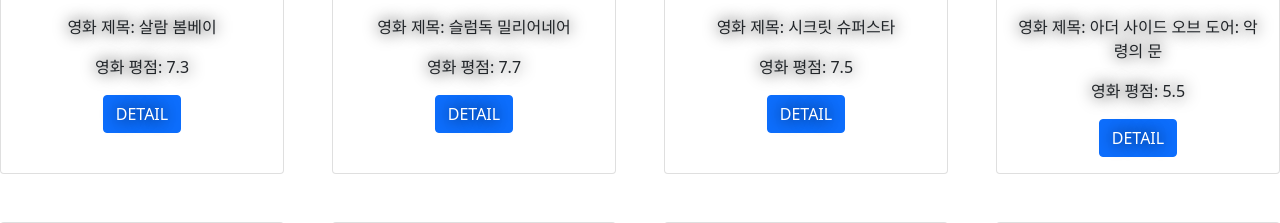
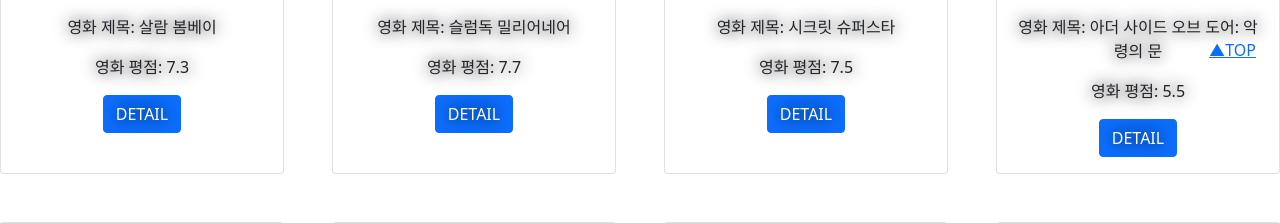
Before and after one commit to wynne-baek/BKS-world, a Django app: page /movies/list/ in a window 1280 px wide. Shown: the part 728-951 px from the top of the page. Run offline with Django 3.2, Linux system fonts and the light colour scheme; the visitor is signed in with stand-in values (Sample User, id 1); data comes from the database, SQL or seed files in the repository.

Commit message:
top button

```diff
--- a/community/templates/community/reviewdetail.html
+++ b/community/templates/community/reviewdetail.html
@@ -44,5 +44,5 @@
   {% else %}
     <a href="{% url 'accounts:login' %}">[댓글을 작성하려면 로그인하세요.]</a>
   {% endif %}
-  <a href="{% url 'community:review_list' %}">[back]</a>
+  <a onclick="history.back()" href="">[back]</a>
 {% endblock content %}
--- a/movies/templates/movies/movielist.html
+++ b/movies/templates/movies/movielist.html
@@ -3,7 +3,7 @@
 {% block content %}
 
 <h1>{{ 검색한나라 }}</h1>
-<div class="row row-cols-1 row-cols-md-4 g-5" style="display:flex;">
+<div class="row row-cols-1 row-cols-md-4 g-5" style="display:flex; ">
   {% for movie in movies %}
   <div class="col text-center" style="" >
     <div class="card h-100" style="min-width: 215px;">
@@ -19,5 +19,6 @@
   </div>
 {% endfor %}
 
+<a align="right" href="{% url 'movies:movie_search' %}" style="position:fixed; bottom:10px; right:0px;">▲TOP</a>
 
 {% endblock content %}
--- a/templates/base.html
+++ b/templates/base.html
@@ -5,6 +5,7 @@
   <meta http-equiv="X-UA-Compatible" content="IE=edge">
   <meta name="viewport" content="width=device-width, initial-scale=1.0">
   <link href="https://cdn.jsdelivr.net/npm/bootstrap@5.0.0-beta3/dist/css/bootstrap.min.css" rel="stylesheet" integrity="sha384-eOJMYsd53ii+scO/bJGFsiCZc+5NDVN2yr8+0RDqr0Ql0h+rP48ckxlpbzKgwra6" crossorigin="anonymous">
+  <link href="//fonts.googleapis.com/css?family=Lobster&subset=latin,latin-ext" rel="stylesheet" type="text/css">
   <title>Document</title>
 </head>
 <body>
```
